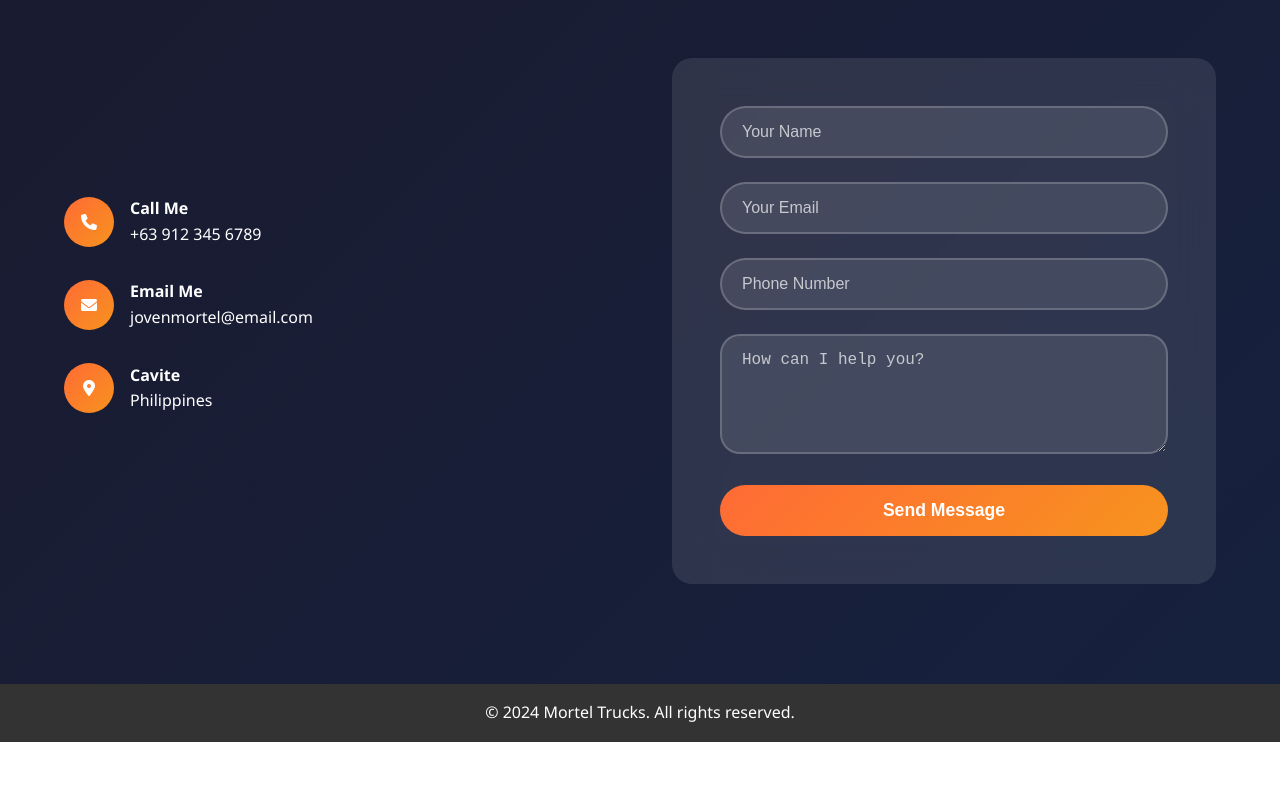
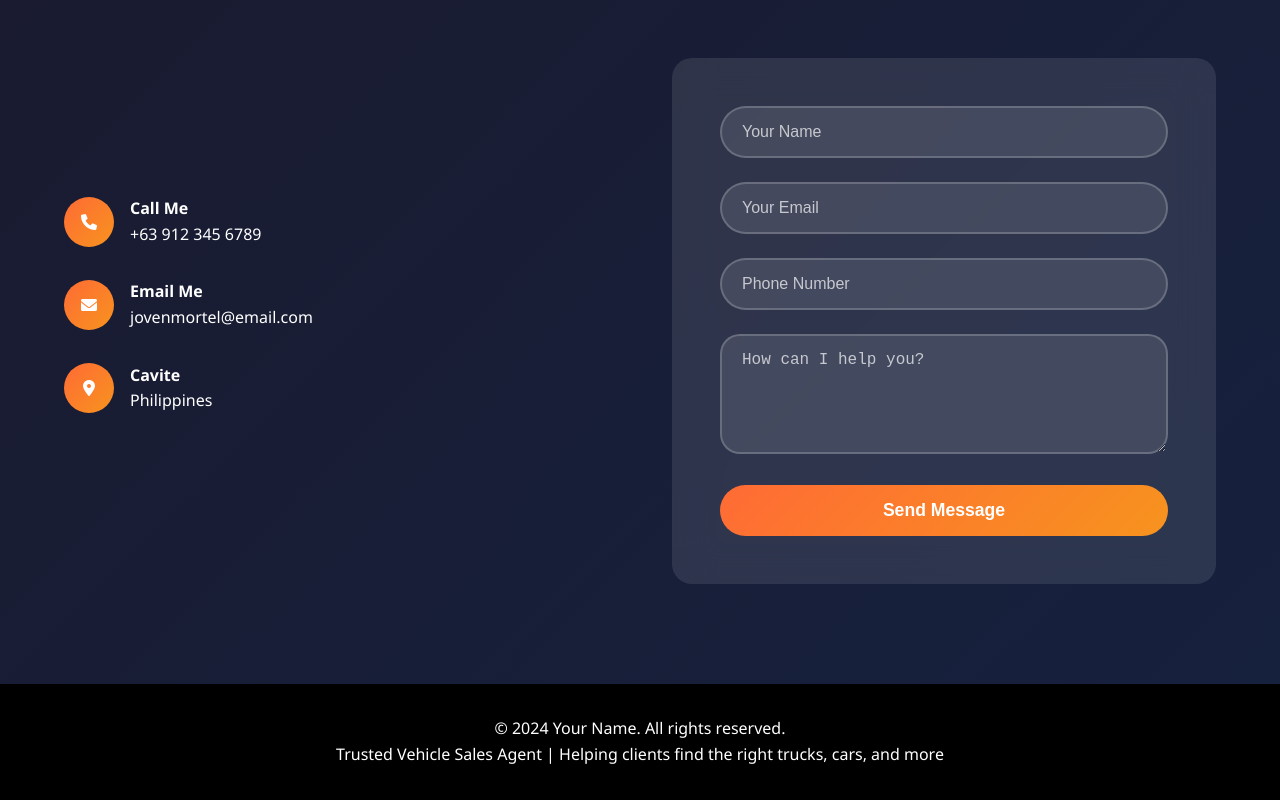
Before and after one commit to hayagerwin/mortel-trucks, a plain HTML site: page index.html in a window 1280 px wide. Shown: the part 2813-3613 px from the top of the page. Before the commit the page ends 3555 px from the top, so only its background shows below. Drawn offline with Linux system fonts and the light colour scheme.

Commit message:
Update Footer Section

```diff
--- a/assets/css/styles.css
+++ b/assets/css/styles.css
@@ -469,10 +469,6 @@ body {
   align-items: center;
 }
 
-.contact-info {
-  space-y: 2rem;
-}
-
 .contact-item {
   display: flex;
   align-items: center;
@@ -549,11 +545,8 @@ textarea.form-input {
 
 /* Footer */
 .footer {
-  background-color: #333;
-  color: #fff;
+  background: #000;
+  color: white;
   text-align: center;
-  padding: 1rem 0;
-  position: relative;
-  bottom: 0;
-  width: 100%;
+  padding: 2rem 5%;
 }
--- a/index.html
+++ b/index.html
@@ -187,9 +187,13 @@
 
     <!-- Footer -->
     <footer class="footer">
-      <p>&copy; 2024 Mortel Trucks. All rights reserved.</p>
+      <div class="container">
+        <p>&copy; 2024 Your Name. All rights reserved.</p>
+        <p>Trusted Vehicle Sales Agent | Helping clients find the right trucks, cars, and more</p>
+      </div>
     </footer>
 
+    <!-- Scripts -->
     <script src="./assets/js/scripts.js"></script>
   </body>
 </html>
```
